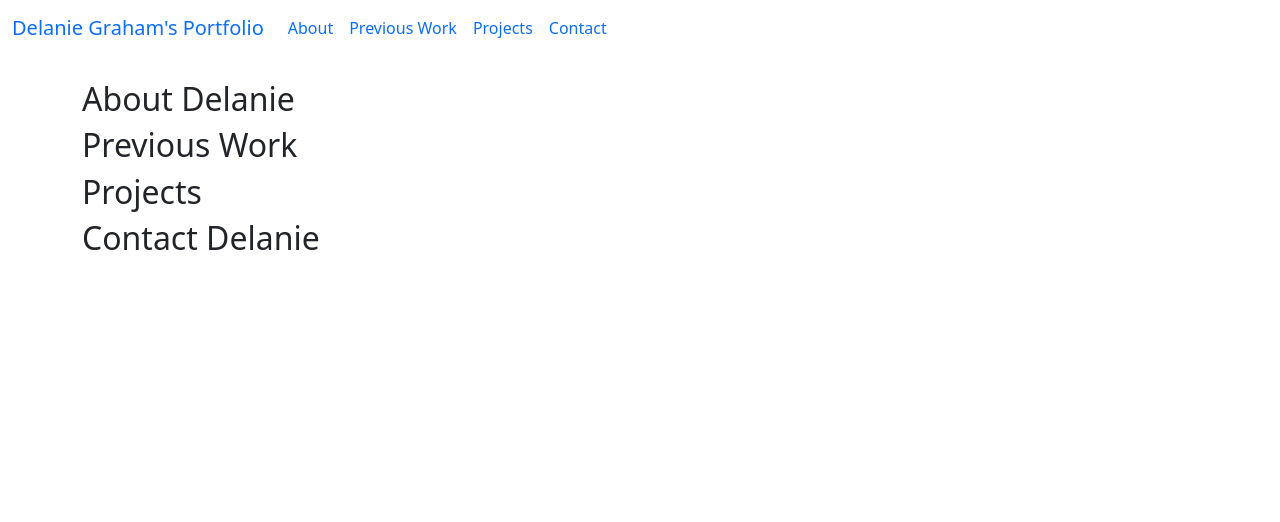
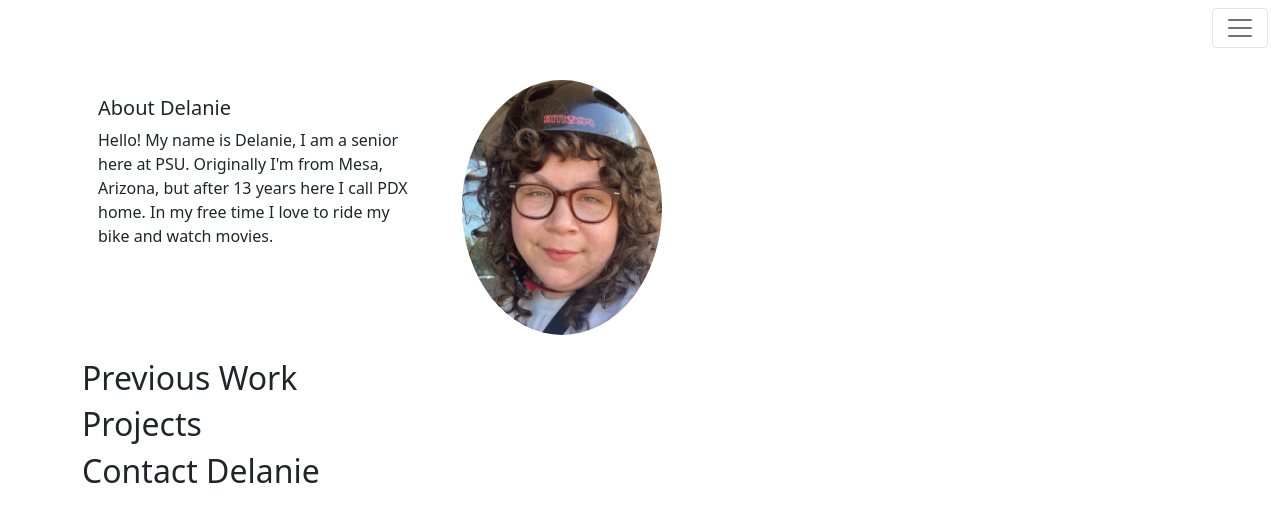
Before and after one commit to delanieann/webdev-final, a plain HTML site: page index.html in a window 1280 px wide. Drawn offline with nearby package versions, Linux system fonts and the light colour scheme.

Commit message:
Added Masonry, changed some nav styling

```diff
--- a/index.html
+++ b/index.html
@@ -12,17 +12,31 @@
       href="https://cdn.jsdelivr.net/npm/bootstrap@5.0.2/dist/css/bootstrap.min.css"
     />
     <script defer src="index.js"></script>
+    <!-- Added Masonry for unique layout -->
+    <script
+      src="https://cdn.jsdelivr.net/npm/masonry-layout@4.2.2/dist/masonry.pkgd.min.js"
+      integrity="sha384-GNFwBvfVxBkLMJpYMOABq3c+d3KnQxudP/mGPkzpZSTYykLBNsZEnG2D9G/X/+7D"
+      crossorigin="anonymous"
+      async
+    ></script>
   </head>
   <body>
     <!-- update bootstrap style of navbar -->
-    <nav class="navbar navbar-expand-lg  bg-body-tertiary">
-      <div class="container-fluid">
-        <a class="navbar-brand" href="#">Delanie Graham's Portfolio</a>
-        <button class="navbar-toggler" type="button" data-bs-toggle="collapse" data-bs-target="#navbarNav" aria-controls="navbarNav" aria-expanded="false" aria-label="Toggle navigation">
+    <nav class="navbar navbar-light bg-white">
+      <div class="container-fluid justify-content-end">
+        <button
+          class="navbar-toggler"
+          type="button"
+          data-bs-toggle="collapse"
+          data-bs-target="#navbarNav"
+          aria-controls="navbarNav"
+          aria-expanded="false"
+          aria-label="Toggle navigation"
+        >
           <span class="navbar-toggler-icon"></span>
         </button>
         <div class="collapse navbar-collapse" id="navbarNav">
-          <ul class="navbar-nav">
+          <ul class="navbar-nav text-end">
             <li class="nav-item">
               <a class="nav-link" href="#about">About</a>
             </li>
@@ -42,9 +56,26 @@
     <header></header>
 
     <main class="container mt-4">
-      <section id="about">
-        <h2>About Delanie</h2>
-      </section>
+      <div class="row" data-masonry='{"percentPosition": true }'>
+        <div class="col-sm-6 col-lg-4 mb-4">
+          <div class="card border-0" id="about">
+          </div>
+        </div>
+
+        <div class="col-sm-6 col-lg-4 mb-4">
+          <div class="card border-0" id="picture">
+            <img
+              class="card-img"
+              src="../images/Delanie.JPG"
+              alt="Picture of Delanie wearing a bicycle helmet. "
+              aria-label="Picture of Delanie wearing a bicycle helmet. "
+              style="border-radius: 50%; max-width: 200px;"
+              />
+          </div>
+        </div>
+
+
+      </div>
 
       <section id="previous">
         <h2>Previous Work</h2>
@@ -60,6 +91,10 @@
         <!-- Add form -->
       </section>
     </main>
-    <script src="https://cdn.jsdelivr.net/npm/bootstrap@5.3.3/dist/js/bootstrap.bundle.min.js" integrity="sha384-YvpcrYf0tY3lHB60NNkmXc5s9fDVZLESaAA55NDzOxhy9GkcIdslK1eN7N6jIeHz" crossorigin="anonymous"></script>
+    <script
+      src="https://cdn.jsdelivr.net/npm/bootstrap@5.3.3/dist/js/bootstrap.bundle.min.js"
+      integrity="sha384-YvpcrYf0tY3lHB60NNkmXc5s9fDVZLESaAA55NDzOxhy9GkcIdslK1eN7N6jIeHz"
+      crossorigin="anonymous"
+    ></script>
   </body>
 </html>
--- a/index.js
+++ b/index.js
@@ -0,0 +1,20 @@
+function makeAboutMe() {
+    let aboutMe = document.querySelector("#about");
+
+    let card = document.createElement("div");
+    card.classList.add("card-body");
+
+    let header = document.createElement("h5");
+    header.textContent = "About Delanie";
+    header.classList.add("card-title");
+    card.appendChild(header);
+
+    let text = document.createElement("p");
+    text.classList.add("card-text");
+    text.textContent = "Hello! My name is Delanie, I am a senior here at PSU. Originally I'm from Mesa, Arizona, but after 13 years here I call PDX home. In my free time I love to ride my bike and watch movies.";
+    card.appendChild(text);
+
+    aboutMe.appendChild(card);
+}
+
+makeAboutMe();
```
Also changed, not shown: images/Delanie.JPG (added).
